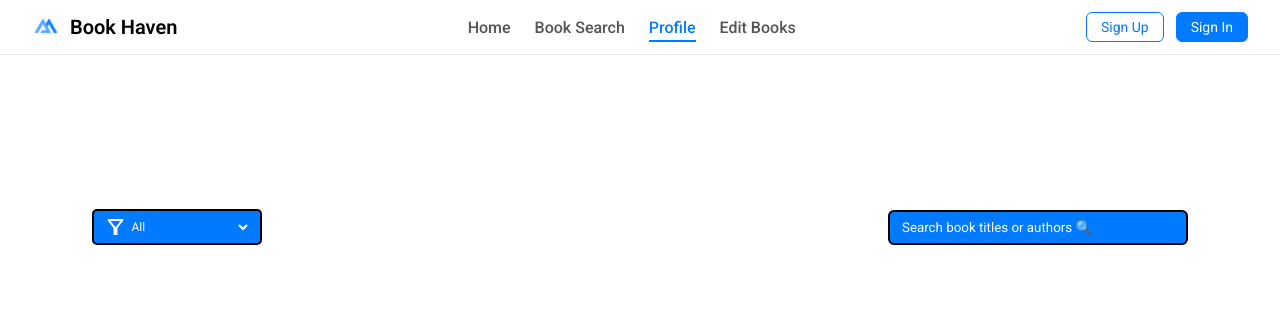
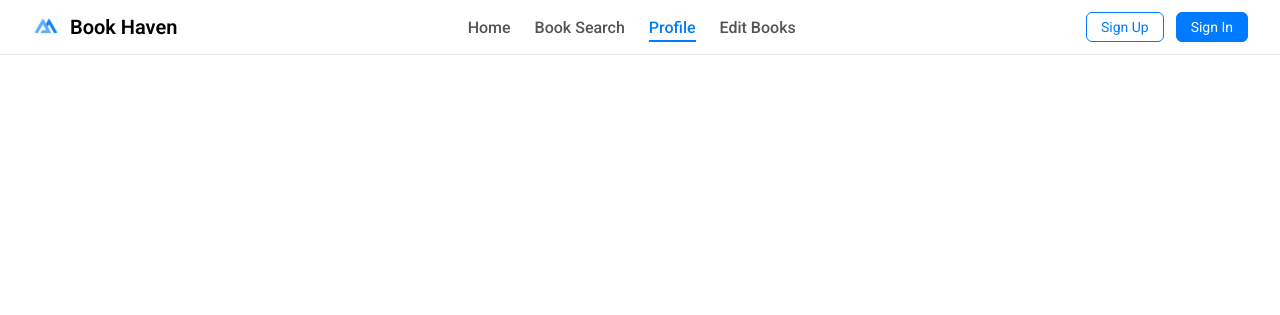
Before and after one commit to Ahmed-eltohfa/bookHaven, a Django app: page /profile/ in a window 1280 px wide. Shown: the top 315 px of the page. Run offline with Django 5.2, Linux system fonts and the light colour scheme; data comes from the database, SQL or seed files in the repository; both versions use the stored data as it was after the commit.

Commit message:
mf finished

```diff
--- a/backend/core/static/js/profile.js
+++ b/backend/core/static/js/profile.js
@@ -82,7 +82,7 @@ async function loadProfileAndBooks() {
         });
 
     } catch (err) {
-		console.error("Error loading profile/books:", err);
+        console.log("Error loading profile/books:", err);
         alert("Something went wrong loading your profile.");
     }
 }
@@ -90,7 +90,6 @@ async function loadProfileAndBooks() {
 loadProfileAndBooks();
 
 const authButtons = document.getElementById('auth-buttons');
-console.log(authButtons);
 if (user && authButtons) {
     authButtons.innerHTML = `<button class="logout-btn" id="logoutBtn">Logout</button>`;
     document.getElementById('logoutBtn')?.addEventListener('click', () => {
--- a/backend/core/static/main.js
+++ b/backend/core/static/main.js
@@ -571,7 +571,7 @@ let fetchBooks = async function () {
 		storeBooks();
 
 	} catch (error) {
-		console.error('Failed to fetch books:', error);
+		console.log('Failed to fetch books:', error);
 		document.getElementById('books-container').innerHTML = `
 			<p class="error">Failed to load books. Please try again.</p>
 		`;
@@ -627,10 +627,7 @@ function LoadTestUser() {
 
 async function loadBooks() {
 	books = JSON.parse(localStorage.getItem("bookslist"))
-	if (books === null) {
-		await fetchBooks();
-		// LoadTestBooks();
-	}
+	await fetchBooks();
 	storeBooks();
 }
 
@@ -638,16 +635,16 @@ function storeBooks() {
 	localStorage.setItem("bookslist", JSON.stringify(books))
 }
 
-function fetchUser(){
+function fetchUser() {
 	return $.ajax({
 		url: "/profilereq/",
 		method: "GET",
 		dataType: "json",
-		success: function(data2) {
+		success: function (data2) {
 			storeUser(data2);
 			return true;
 		},
-		error: function(xhr, status, error) {
+		error: function (xhr, status, error) {
 			alert("❌ Error fetching profile: " + error);
 			return false;
 		}
@@ -734,4 +731,4 @@ function logout(authButtons) {
 }
 
 // exports
-export { books, user, storeBooks, loadBooks, storeUser, loadUser,fetchBooks,logout,fetchUser };
+export { books, user, storeBooks, loadBooks, storeUser, loadUser, fetchBooks, logout, fetchUser };
--- a/backend/core/templates/profile.html
+++ b/backend/core/templates/profile.html
@@ -54,22 +54,6 @@
             <div id="reader-info" style="padding: 2rem; font-size: 1.2rem"></div>
         </div>
 
-        <div class="profile-controls">
-            <div class="sel">
-                <span class="material-symbols-outlined" style="user-select: none">
-                    filter_alt
-                </span>
-                <select name="filter" id="filter">
-                    <option value="all">All</option>
-                    <option value="overdue">Overdue</option>
-                    <option value="returned">Returned</option>
-                    <option value="pending">Pending</option>
-                    <option value="borrowed">Borrowed</option>
-                </select>
-            </div>
-            <input type="text" class="search-input" placeholder="Search book titles or authors 🔍" />
-        </div>
-
         <div class="book-grid"></div>
     </section>
     <button id="scrollTopBtn" title="Go to top">↑</button>
```
Also changed, not shown: backend/core/static/js/admin.js (+7 -31 lines), backend/core/static/js/sign.js (+8 -4 lines), backend/db.sqlite3. Lines whose indentation alone changed are shown as unchanged.
